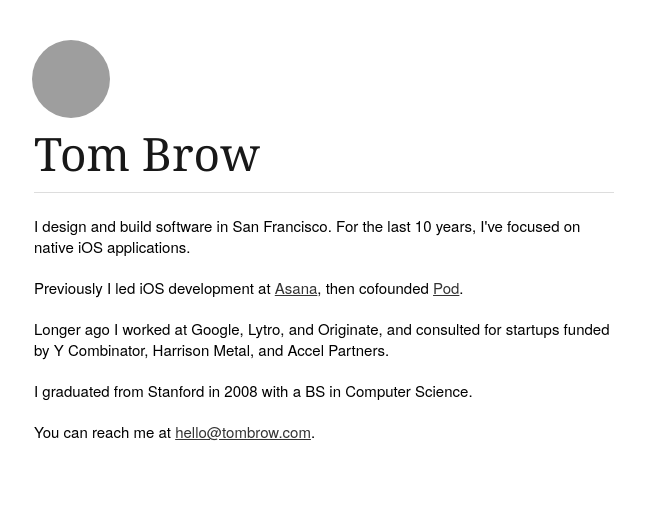
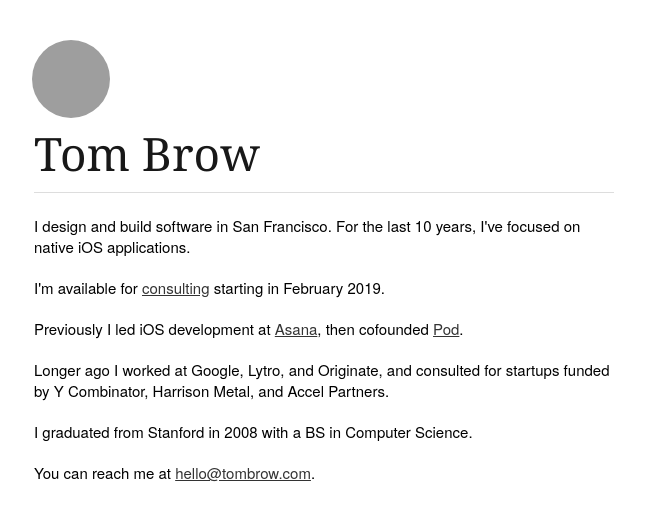
Before and after one commit to brow/rebeccabutler.org, a Jekyll site: the page built from index.html, in a window 1280 px wide, cut to the strip 0-521 px from the top of the page. Shown: the whole strip, without its empty margins (306-951 px from the left). Built offline with Jekyll 4.4.1, drawn with Linux system fonts in a browser that asks for light colours; grey boxes are pictures that could not be loaded.

Commit message:
link to consulting page

```diff
--- a/index.html
+++ b/index.html
@@ -12,6 +12,8 @@ title: Tom Brow
   <div class="ten columns push by-three">
     <p>I design and build software in San Francisco. For the last 10 years, I've focused on native iOS applications.</p>
 
+    <p>I'm available for <a href="consulting">consulting</a> starting in February 2019.</p>
+
     <p>Previously I led iOS development at <a href="https://asana.com">Asana</a>, then cofounded <a href="https://pod.io">Pod</a>.</p>
 
     <p>Longer ago I worked at Google, Lytro, and Originate, and consulted for startups funded by Y Combinator, Harrison Metal, and Accel Partners.</p>
```
